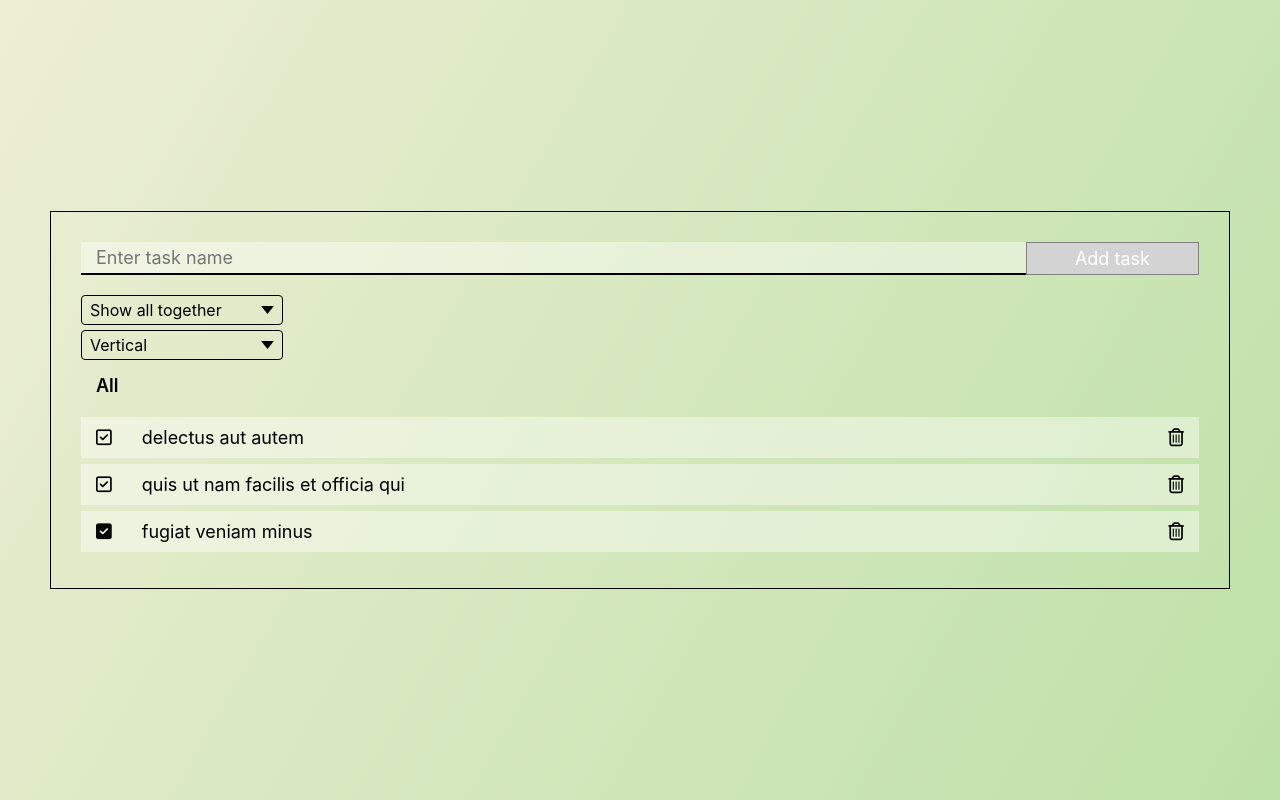
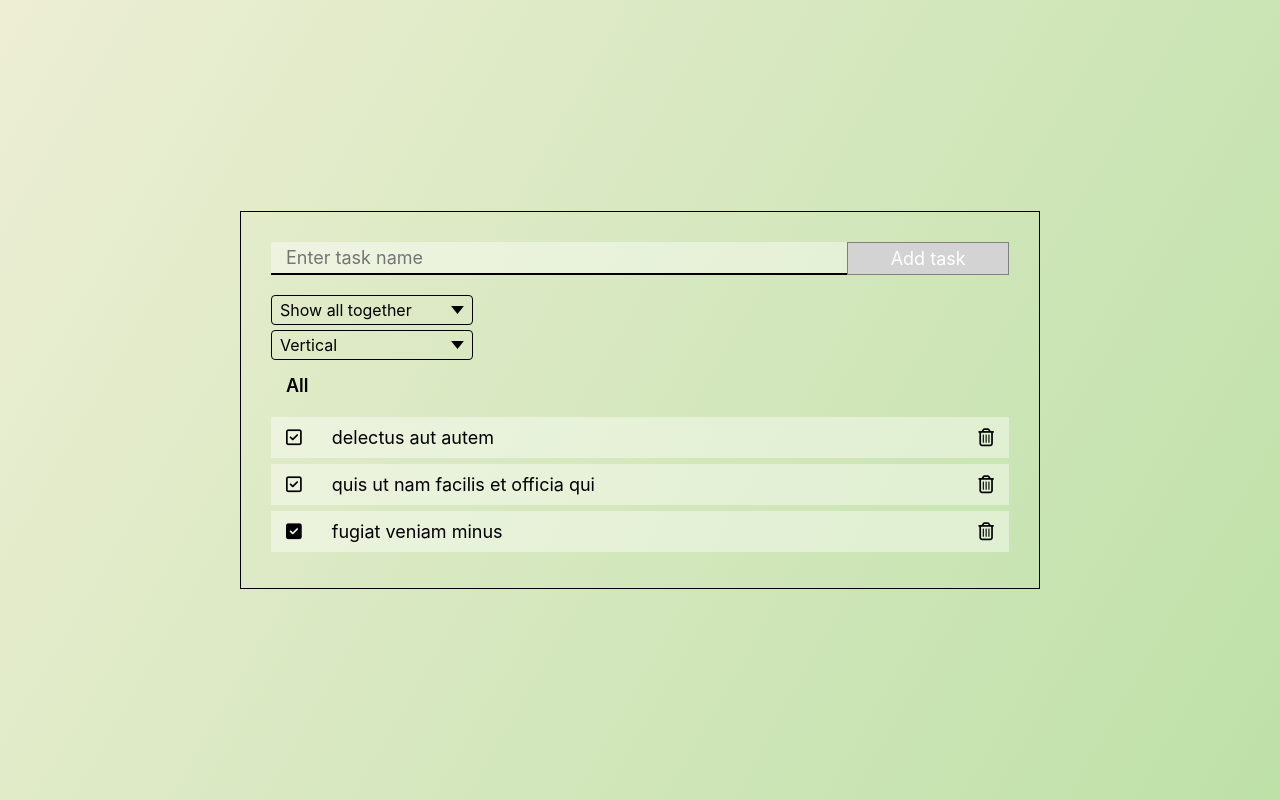
Before and after one commit to erik770/ToDo-react-ts-for-mindbox, a React (Create React App) app: page / in a window 1280 px wide. Built offline with nearby package versions, Linux system fonts and the light colour scheme.

Commit message:
todoList refactor & deleting ability implemented & filteredTodos hook

```diff
--- a/src/App.css
+++ b/src/App.css
@@ -1,7 +1,7 @@
 .App {
     display: flex;
     flex-direction: column;
-    max-width: 1200px;
+    max-width: 800px;
     flex: 1 1 100%;
 
     margin: auto 50px;
--- a/src/App.tsx
+++ b/src/App.tsx
@@ -39,12 +39,15 @@ function App() {
     const addTodoToArr = (newTodo: ITodo): void => {
         setTodoArray([...todoArray, newTodo]);
     }
+    const deleteTodo = (deletingTodo: ITodo) => {
+        setTodoArray(todoArray.filter((currentTodo) => currentTodo.id !== deletingTodo.id))
+    }
 
     return (
         <Layout layoutType={LayoutVariants.horizontal}>
             <NewTodoBar addTodoToArr={addTodoToArr}/>
             <DisplaySettingsBar displaySettings={displaySettings} setDisplaySettings={setDisplaySettings} />
-            <TodoList todos={todoArray} displayMode={displaySettings.displayMode}/>
+            <TodoList todos={todoArray} displayMode={displaySettings.displayMode} deleteTodo={deleteTodo}/>
         </Layout>
     );
 }
--- a/src/components/TodoItem/TodoItem.tsx
+++ b/src/components/TodoItem/TodoItem.tsx
@@ -2,7 +2,13 @@ import React, {FC} from 'react';
 import {ITodo} from "../../types/types";
 import classes from "./TodoItem.module.scss";
 
-const TodoItem: FC<ITodo> = ({id, title, isDone}) => {
+interface ITodoProps {
+    todoInfo : ITodo,
+    deleteTodo: (deletingTodo: ITodo) => void
+}
+
+const TodoItem: FC<ITodoProps> = ({todoInfo, deleteTodo  }) => {
+    const {id, title, isDone} = todoInfo;
 
     return (
         <div className={classes.todoItem} key={id}>
@@ -11,7 +17,8 @@ const TodoItem: FC<ITodo> = ({id, title, isDone}) => {
                 : <i className={['fa-regular', 'fa-square-check', classes.todoItem__icon].join(' ')}></i>
             }
             <span className={classes.todoItem__text}>{title}</span>
-            <i className={['fa-regular', 'fa-trash-can', classes.todoItem__icon].join(' ')}></i>
+            <i className={['fa-regular', 'fa-trash-can', classes.todoItem__icon].join(' ')}
+            onClick={() => deleteTodo(todoInfo)}></i>
         </div>
     );
 };
--- a/src/components/TodoList/TodoList.tsx
+++ b/src/components/TodoList/TodoList.tsx
@@ -2,13 +2,15 @@ import React, {FC, useEffect} from 'react';
 import {DisplayMode, ITodo} from "../../types/types";
 import TodoItem from "../TodoItem/TodoItem";
 import classes from "./TodoList.module.scss";
+import {useTodos} from "../../hooks/useTodos";
 
 interface TodoListProps {
     todos: ITodo[],
     displayMode: DisplayMode,
+    deleteTodo: (deletingTodo: ITodo) => void
 }
 
-export const TodoList: FC<TodoListProps> = ({todos, displayMode}) => {
+export const TodoList: FC<TodoListProps> = ({todos, displayMode, deleteTodo}) => {
     useEffect(() => {
         const scriptTag = document.createElement('script');
 
@@ -21,33 +23,31 @@ export const TodoList: FC<TodoListProps> = ({todos, displayMode}) => {
         }
     }, []);
 
+    const isModeSeparately = displayMode === DisplayMode.separately;
+    const filteredTodos = useTodos(todos, displayMode);
+
     return (
-        <div>
-            {displayMode === DisplayMode.all &&
+        <div className={isModeSeparately ? classes.todoList_separately : ''}>
+            <div className={classes.todoList}>
+                <span className={classes.todoList__title}>{isModeSeparately ? 'Pending' : 'All'}</span>
+                <div className={classes.todoList__items}>
+                    {isModeSeparately
+                        ? filteredTodos.pendingTodos
+                            .map((todo) => <TodoItem todoInfo={todo} deleteTodo={deleteTodo}/>)
+                        : filteredTodos.allTodos
+                            .map((todo) => <TodoItem todoInfo={todo} deleteTodo={deleteTodo}/>)}
+                </div>
+            </div>
+            {isModeSeparately &&
               <div className={classes.todoList}>
-                <span className={classes.todoList__title}>All</span>
+                <span className={classes.todoList__title}>Done</span>
                 <div className={classes.todoList__items}>
-                    {todos.map((todo) => <TodoItem id={todo.id} title={todo.title} isDone={todo.isDone}/>)}
+                    {filteredTodos.doneTodos
+                        .map((todo) => <TodoItem todoInfo={todo} deleteTodo={deleteTodo}/>)}
                 </div>
               </div>
             }
-            {displayMode === DisplayMode.separately &&
-              <div className={classes.todoList_separately}>
-                <div className={classes.todoList}>
-                  <span className={classes.todoList__title}>Done</span>
-                  <div className={classes.todoList__items}>
-                      {todos.map((todo) => <TodoItem id={todo.id} title={todo.title} isDone={todo.isDone}/>)}
-                  </div>
-                </div>
-                <div className={classes.todoList}>
-                  <span className={classes.todoList__title}>Pending</span>
-                  <div className={classes.todoList__items}>
-                      {todos.map((todo) => <TodoItem id={todo.id} title={todo.title} isDone={todo.isDone}/>)}
-                  </div>
-                </div>
+        </div>
 
-              </div>
-            }
-        </div>
     );
 };
--- /dev/null
+++ b/src/hooks/useTodos.ts
@@ -0,0 +1,23 @@
+import {DisplayMode, ITodo} from "../types/types";
+import {useMemo} from "react";
+
+
+export const useTodos = (allTodos: ITodo[], displayMode: DisplayMode): { allTodos: ITodo[], doneTodos: ITodo[], pendingTodos: ITodo[] } => {
+    return useMemo(() => {
+        const doneTodos: ITodo[] = [];
+        const pendingTodos: ITodo[] = [];
+        if (displayMode === DisplayMode.separately) {
+            allTodos.forEach((todo) => todo.isDone ? doneTodos.push(todo) : pendingTodos.push(todo));
+            return {
+                allTodos,
+                doneTodos,
+                pendingTodos,
+            }
+        }
+        return {
+            allTodos,
+            doneTodos,
+            pendingTodos
+        }
+    }, [allTodos, displayMode]);
+}
```
